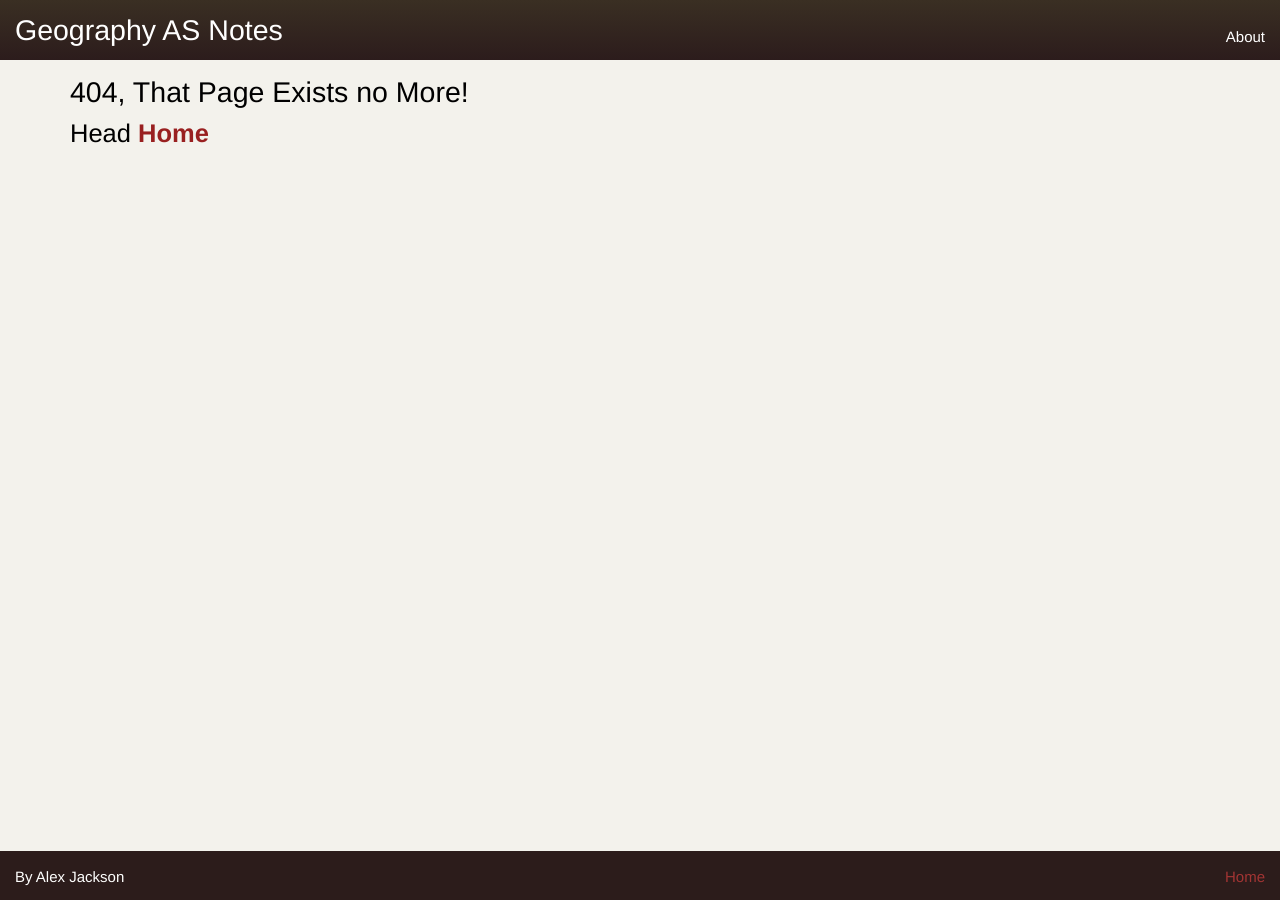
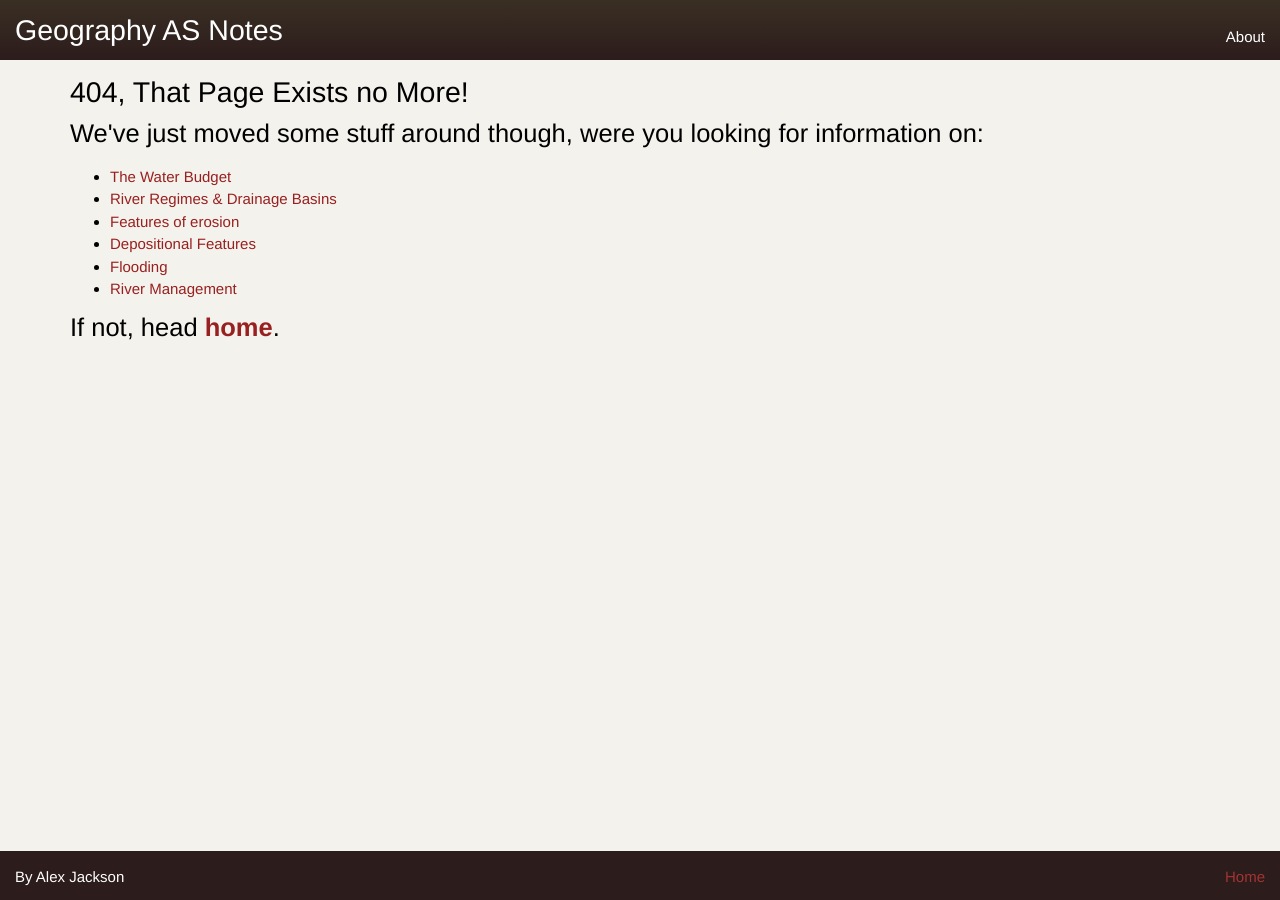
Before and after one commit to alexjohnj/geographyas, a Jekyll site: the page built from 404.html, in a window 1280 px wide. Built offline with Jekyll 4.4.1, drawn with Linux system fonts in a browser that asks for light colours; nearby versions of some CDN libraries.

Commit message:
Added some redirect links to the 404 page.
There's going to be quite a few people hitting that until Google updates its results.

```diff
--- a/404.html
+++ b/404.html
@@ -2,4 +2,13 @@
 layout: default
 ---
 <h1>404, That Page Exists no More!</h1>
-<h2>Head <a href="/"><strong>Home</strong></a></h2>
+<h2>We've just moved some stuff around though, were you looking for information on:</h2>
+<ul>
+	<li><a href="/rivers/drainage-basins-and-the-hydrological-cycle/#the-water-budget-equations">The Water Budget</a></li>
+	<li><a href="/rivers/drainage-basins-and-the-hydrological-cycle/">River Regimes &amp; Drainage Basins</a></li>
+	<li><a href="/rivers/river-landforms/">Features of erosion</a></li>
+	<li><a href="/rivers/river-landforms/">Depositional Features</a></li>
+	<li><a href="/rivers/flooding/">Flooding</a></li>
+	<li><a href="/rivers/flood-management/">River Management</a></li>
+</ul>
+<h2>If not, head <a href="/"><strong>home</strong></a>.</h2>
```
